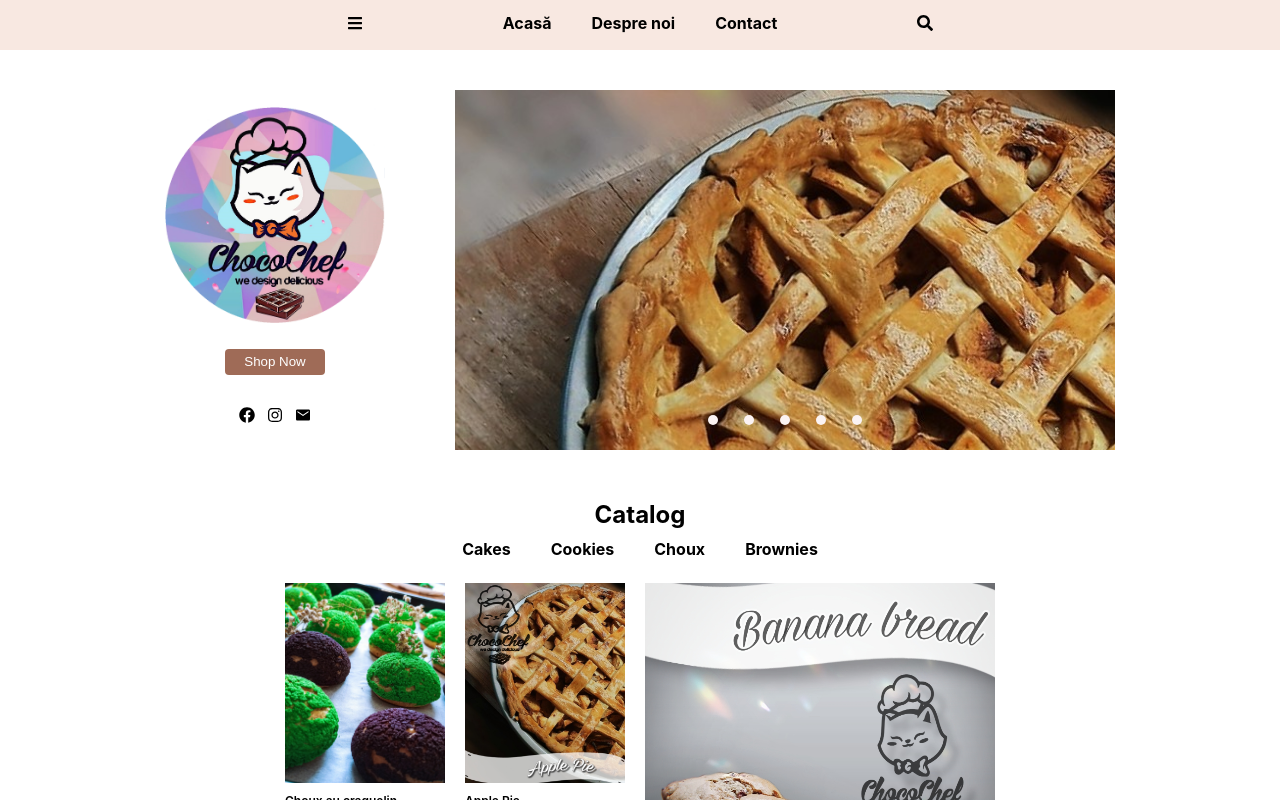
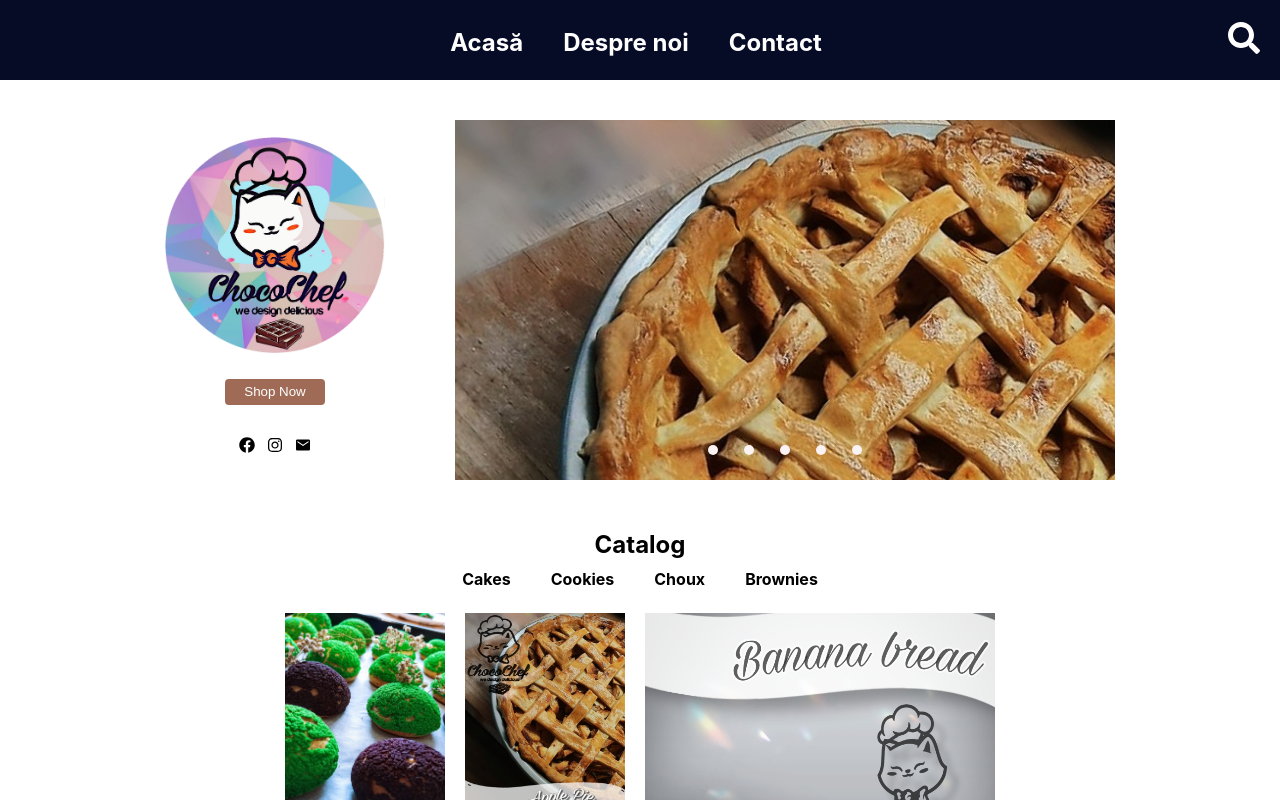
Before and after one commit to alincamara/choco-chef, a React app: page / in a window 1280 px wide. Shown: the top 800 px of the page. Built offline with nearby package versions, Linux system fonts and the light colour scheme.

Commit message:
add NavBar

```diff
--- a/src/App.css
+++ b/src/App.css
@@ -9,37 +9,6 @@
   overflow: auto;
 }
 
-.menu {
-  display: flex;
-  gap: 100px;
-  justify-content: center;
-  align-items: center;
-  height: 50px;
-  background-color: #f3d7cc94;
-}
-
-.center {
-  display: flex;
-}
-
-.leftSide,
-.rightSide {
-  padding: 0px 20px;
-}
-
-.menuItem {
-  display: flex;
-  font-weight: 700;
-  height: 20px;
-  margin: 10px 20px;
-  cursor: pointer;
-  border-bottom: 4px solid transparent;
-}
-
-.menuItem:hover {
-  border-bottom: 3px solid #d7c1b3;
-}
-
 .content {
   display: flex;
   flex-direction: column;
@@ -48,11 +17,6 @@
 .logo {
   height: 40px;
   pointer-events: none;
-}
-
-a {
-  color: black;
-  text-decoration: none;
 }
 
 .siteTitle {
@@ -66,7 +30,9 @@ a {
   display: flex;
   align-items: center;
   justify-content: center;
-  background-color: #f3d7cc94;
+  color: white;
+  /* background-color: #f3d7cc94; */
+  background-color: #060b26;
   height: 80px;
 }
 
@@ -75,6 +41,11 @@ a {
     display: none;
   }
 
+  .leftSide {
+    opacity: 1;
+    cursor: pointer;
+  }
+
   .menu {
     justify-content: space-between;
   }
--- a/src/App.tsx
+++ b/src/App.tsx
@@ -2,16 +2,15 @@ import React, {
   ReactElement,
   //  useEffect, useState
 } from 'react'
-import { FaSearch, FaBars } from 'react-icons/fa'
-import {
-  useSelector,
-  // useDispatch
-} from 'react-redux'
+import // useSelector,
+// useDispatch
+'react-redux'
 // import { increment } from './actions'
-import { Routes, Route, Link } from 'react-router-dom'
+import { Routes, Route } from 'react-router-dom'
 import { Home } from './containers/screens/Home'
 import { AboutUs } from './containers/screens/AboutUs'
 import { Contact } from './containers/screens/Contact'
+import Navbar from './containers/Navbar'
 import './App.css'
 
 const App = (): ReactElement => {
@@ -24,35 +23,12 @@ const App = (): ReactElement => {
   //     })
   // }, [])
 
-  const counter = useSelector((state: any) => state?.counter)
+  // const counter = useSelector((state: any) => state?.counter)
   // const dispatch = useDispatch()
-
-  console.log('ce aduce pe counter....', counter, 'test')
 
   return (
     <div className="app">
-      <div className="menu">
-        <div className="leftSide">
-          <FaBars />
-        </div>
-        <div className="center">
-          <div
-            className="menuItem"
-            //  onClick={() => dispatch(increment())}
-          >
-            <Link to="/">Acasă</Link>
-          </div>
-          <div className="menuItem">
-            <Link to="/about">Despre noi</Link>
-          </div>
-          <div className="menuItem">
-            <Link to="/contact">Contact</Link>
-          </div>
-        </div>
-        <div className="rightSide">
-          <FaSearch />
-        </div>
-      </div>
+      <Navbar />
       <Routes>
         <Route path="/" element={<Home />} />
         <Route path="/about" element={<AboutUs />} />
--- /dev/null
+++ b/src/containers/Navbar/index.css
@@ -0,0 +1,133 @@
+.navbar {
+  background-color: #060b26;
+  height: 80px;
+  display: flex;
+  justify-content: space-between;
+  align-items: center;
+}
+
+.menu-bars {
+  margin-left: 2rem;
+  font-size: 2rem;
+  background: none;
+  opacity: 0;
+  pointer-events: none;
+}
+
+.nav-menu {
+  background-color: #060b26;
+  width: 250px;
+  height: 100vh;
+  display: flex;
+  justify-content: center;
+  position: fixed;
+  top: 0;
+  left: -100%;
+  transition: 850ms;
+  z-index: 1;
+}
+
+.nav-menu.active {
+  left: 0;
+  transition: 350ms;
+  z-index: 1;
+}
+
+.nav-text {
+  display: flex;
+  justify-content: start;
+  align-items: center;
+  padding: 8px 0px 8px 16px;
+  list-style: none;
+  height: 60px;
+}
+
+.nav-text a {
+  text-decoration: none;
+  color: #f5f5f5;
+  font-size: 18px;
+  width: 95%;
+  height: 100%;
+  display: flex;
+  align-items: center;
+  padding: 0 16px;
+  border-radius: 4px;
+}
+
+.nav-text a:hover {
+  background-color: #1a83ff;
+}
+
+.nav-menu-items {
+  width: 100%;
+}
+
+.navbar-toggle {
+  background-color: #060b26;
+  width: 100%;
+  height: 80px;
+  display: flex;
+  justify-content: start;
+  align-items: center;
+}
+
+span {
+  margin-left: 16px;
+}
+
+a {
+  color: white;
+  text-decoration: none;
+  font-size: 1.5rem;
+}
+
+.searchIcon {
+  font-size: 2rem;
+}
+
+.menu {
+  display: flex;
+  gap: 100px;
+  justify-content: center;
+  align-items: center;
+  height: 50px;
+  background-color: #f3d7cc94;
+}
+
+.center {
+  display: flex;
+}
+
+.leftSide,
+.rightSide {
+  padding: 0px 20px;
+}
+
+.menuItem {
+  display: flex;
+  font-weight: 700;
+  height: 20px;
+  margin: 10px 20px;
+  cursor: pointer;
+  border-bottom: 4px solid transparent;
+}
+
+.menuItem:hover {
+  border-bottom: 3px solid #d7c1b3;
+}
+
+@media all and (max-width: 780px) {
+  .center {
+    display: none;
+  }
+
+  .menu-bars {
+    opacity: 1;
+    cursor: pointer;
+    pointer-events: all;
+  }
+
+  .menu {
+    justify-content: space-between;
+  }
+}
--- /dev/null
+++ b/src/containers/Navbar/index.tsx
@@ -0,0 +1,65 @@
+import React, { useState } from 'react'
+import * as FaIcons from 'react-icons/fa'
+import * as AiIcons from 'react-icons/ai'
+import { Link } from 'react-router-dom'
+import { SidebarData } from '../../lib/slideBarData'
+import { FaSearch } from 'react-icons/fa'
+import './index.css'
+import { IconContext } from 'react-icons'
+
+function Navbar() {
+  const [sidebar, setSidebar] = useState(false)
+
+  const showSidebar = () => setSidebar(!sidebar)
+
+  return (
+    <>
+      <IconContext.Provider value={{ color: '#fff' }}>
+        <div className="navbar">
+          <Link to="#" className="menu-bars">
+            <FaIcons.FaBars onClick={showSidebar} />
+          </Link>
+          <div className="center">
+            <div
+              className="menuItem"
+              //  onClick={() => dispatch(increment())}
+            >
+              <Link to="/">Acasă</Link>
+            </div>
+            <div className="menuItem">
+              <Link to="/about">Despre noi</Link>
+            </div>
+            <div className="menuItem">
+              <Link to="/contact">Contact</Link>
+            </div>
+          </div>
+          <div className="rightSide">
+            <FaSearch className="searchIcon" />
+          </div>
+        </div>
+        <nav className={sidebar ? 'nav-menu active' : 'nav-menu'}>
+          <ul className="nav-menu-items" onClick={showSidebar}>
+            <li className="navbar-toggle">
+              <Link to="#" className="menu-bars">
+                <AiIcons.AiOutlineClose />
+              </Link>
+            </li>
+            {SidebarData.map((item, index) => {
+              return (
+                <li key={index} className={item.cName}>
+                  <Link to={item.path}>
+                    {/* {item.icon} */}
+                    <FaIcons.FaBars />
+                    <span>{item.title}</span>
+                  </Link>
+                </li>
+              )
+            })}
+          </ul>
+        </nav>
+      </IconContext.Provider>
+    </>
+  )
+}
+
+export default Navbar
--- a/src/containers/screens/Home/index.css
+++ b/src/containers/screens/Home/index.css
@@ -2,6 +2,8 @@
   /* display: flex; */
   align-items: center;
   flex-direction: column;
+  overflow-y: auto;
+  max-height: 100vh;
 }
 
 .topWrapper {
--- /dev/null
+++ b/src/lib/slideBarData.ts
@@ -0,0 +1,17 @@
+export const SidebarData = [
+  {
+    title: 'Acasa',
+    path: '/',
+    cName: 'nav-text',
+  },
+  {
+    title: 'Despre noi',
+    path: '/about',
+    cName: 'nav-text',
+  },
+  {
+    title: 'Contact',
+    path: '/contact',
+    cName: 'nav-text',
+  },
+]
```
Also changed, not shown: .eslintrc.js.
